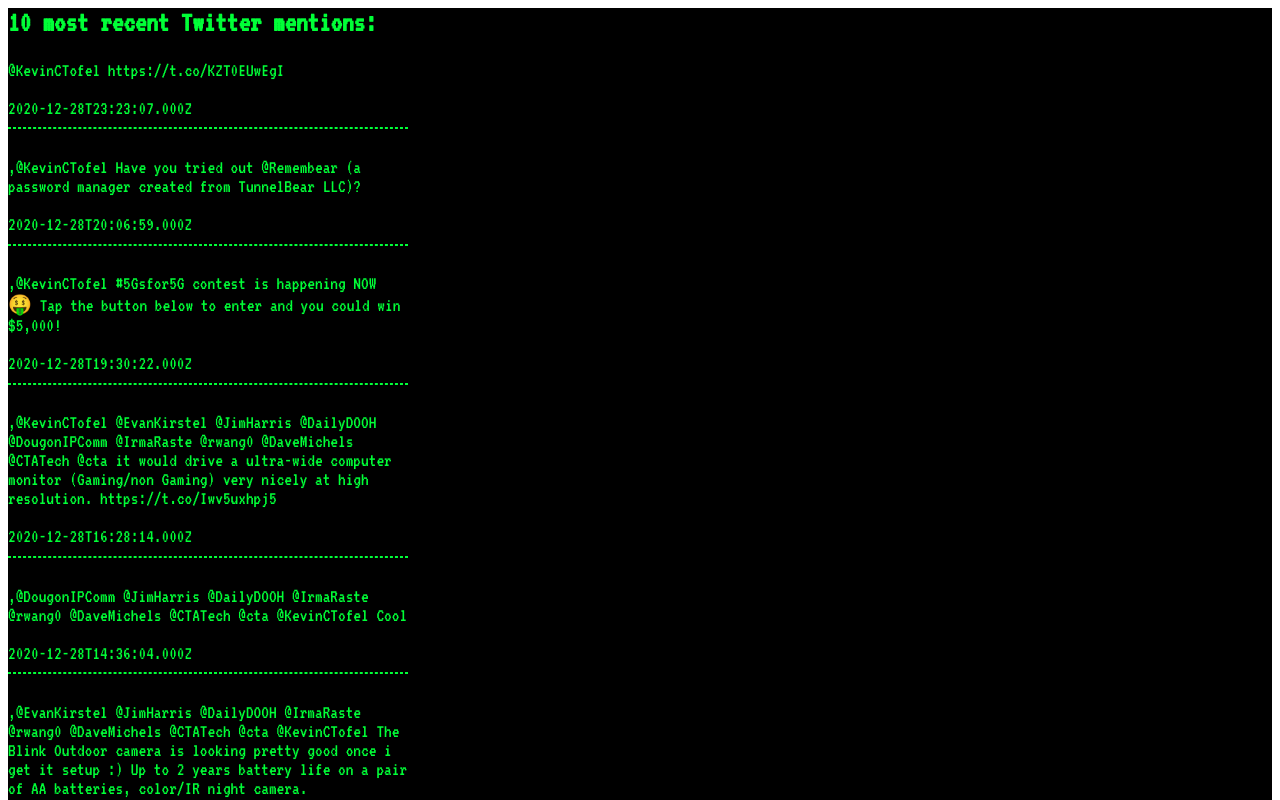
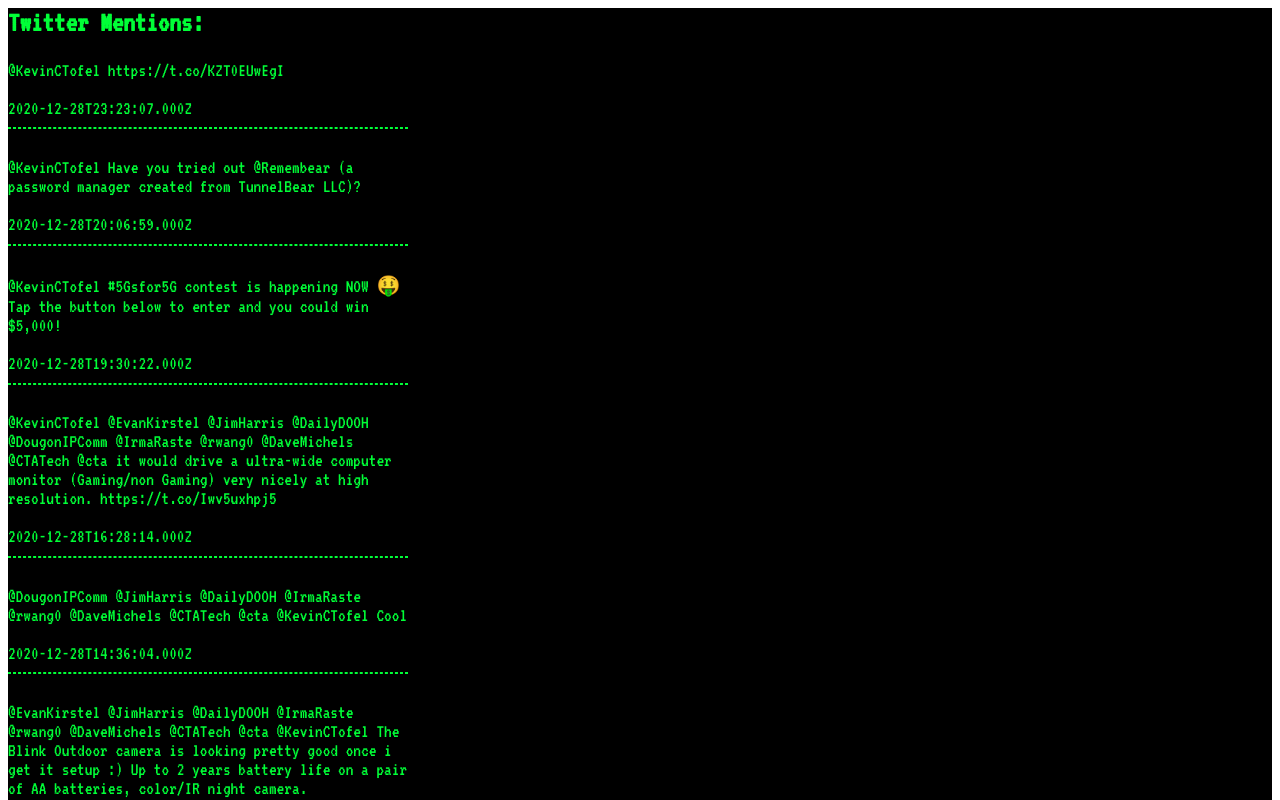
Before and after one commit to kevinctofel/kct-twitter, a plain HTML site: page index.html in a window 1280 px wide. Shown: the top 800 px of the page. Drawn offline with nearby package versions, Linux system fonts and the light colour scheme.

Commit message:
Fixed comma issue in output

```diff
--- a/index.html
+++ b/index.html
@@ -6,7 +6,7 @@
 
 <body>
     <main>
-        <h2>10 most recent Twitter mentions:</h2>
+        <h2>Twitter Mentions:</h2>
         <div class = "mentions"></div>
     </main>
     <script src="https://code.jquery.com/jquery-3.3.1.js" integrity="sha256-2Kok7MbOyxpgUVvAk/HJ2jigOSYS2auK4Pfzbm7uH60=" crossorigin="anonymous"></script>
--- a/script.js
+++ b/script.js
@@ -1,7 +1,7 @@
 
-
-function showMentions () {
-    let mentionList = [];
+function showMentions() {
+    // let mentionList = [];
+    let mentionList = "";
     let mentions = {
         "data": [
             {
@@ -63,14 +63,15 @@ function showMentions () {
         }
     }
 
-    mentions.data.forEach(element => {
-        console.log(element.text);
-        mentionList.push(`${element.text}</br></br>${element.created_at}</br><hr></br>`)
-    });
 
-    console.log(mentionList);
+mentions.data.forEach(element => {
+    console.log(element.text);
+    mentionList = mentionList + (`${element.text}</br></br>${element.created_at}</br><hr></br>`);
 
-    return $('.mentions').html(`${mentionList}`);
+console.log(mentionList);
+
+return $('.mentions').html(`${mentionList}`);
+});
 }
 
 showMentions();
```
